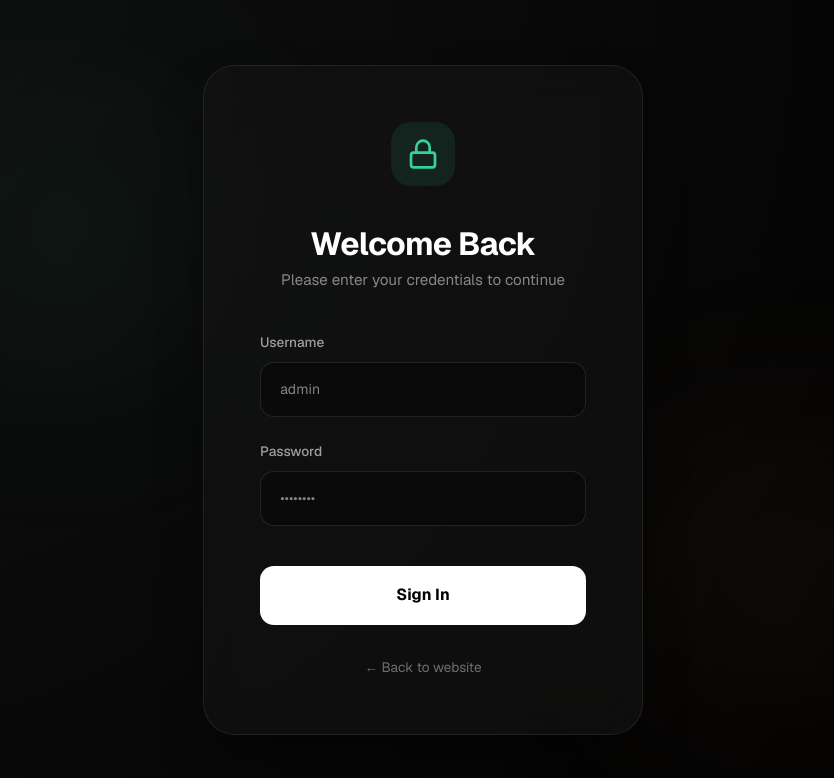
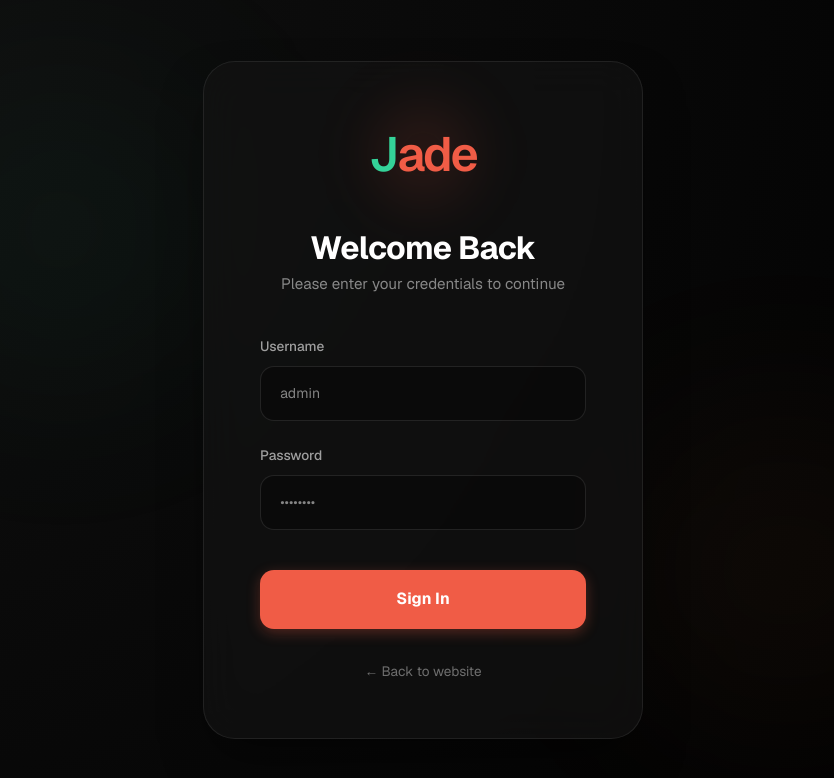
Before and after one commit to omarfaruk16/Jade, a Next.js app in the folder frontend/: page /admin in a window 1280 px wide. Shown: the top 778 px of the page, without its empty margins (217-1051 px from the left). Built offline with nearby package versions, Linux system fonts and the light colour scheme; no server answers.

Commit message:
design: upgrade admin panel login and dashboard panel styles with brand reddish-orange

```diff
--- a/frontend/src/app/admin/dashboard/AdminDashboard.module.css
+++ b/frontend/src/app/admin/dashboard/AdminDashboard.module.css
@@ -28,7 +28,7 @@
 }
 
 .logo span:first-child { color: #34d399; }
-.logo span:last-child { color: #fb923c; }
+.logo span:last-child { color: #F05C46; }
 
 .navGroup {
   display: flex;
@@ -59,9 +59,9 @@
 }
 
 .activeNav {
-  background: rgba(255, 255, 255, 0.1);
+  background: #F05C46;
   color: #fff;
-  box-shadow: 0 4px 12px rgba(0, 0, 0, 0.1);
+  box-shadow: 0 4px 14px rgba(240, 92, 70, 0.3);
 }
 
 .logoutBtn {
--- a/frontend/src/app/admin/page.tsx
+++ b/frontend/src/app/admin/page.tsx
@@ -48,9 +48,10 @@ export default function AdminLogin() {
         border: '1px solid rgba(255, 255, 255, 0.08)',
         boxShadow: '0 25px 50px -12px rgba(0, 0, 0, 0.5)'
       }}>
-        <div style={{ display: 'flex', justifyContent: 'center', marginBottom: '2.5rem' }}>
-          <div style={{ padding: '1rem', background: 'rgba(52, 211, 153, 0.1)', borderRadius: '20px' }}>
-            <Lock size={32} color="#34d399" />
+        <div style={{ display: 'flex', justifyContent: 'center', marginBottom: '2.5rem', position: 'relative' }}>
+          <div style={{ position: 'absolute', top: '50%', left: '50%', transform: 'translate(-50%, -50%)', width: '100px', height: '100px', background: 'rgba(240, 92, 70, 0.12)', filter: 'blur(30px)', borderRadius: '50%' }}></div>
+          <div style={{ fontSize: '3rem', fontWeight: 600, display: 'flex', alignItems: 'center', gap: '0.05rem', letterSpacing: '-0.04em', position: 'relative', zIndex: 1 }}>
+            <span style={{ color: '#34d399' }}>J</span><span style={{ color: '#F05C46' }}>ade</span>
           </div>
         </div>
 
@@ -86,7 +87,38 @@ export default function AdminLogin() {
           />
         </div>
 
-        <button type="submit" style={{ width: '100%', padding: '1.1rem', background: '#fff', color: '#000', border: 'none', borderRadius: '14px', fontWeight: 700, fontSize: '1rem', cursor: 'pointer', transition: 'transform 0.2s' }}>
+        <button
+          type="submit"
+          style={{
+            width: '100%',
+            padding: '1.1rem',
+            background: '#F05C46',
+            color: '#fff',
+            border: 'none',
+            borderRadius: '14px',
+            fontWeight: 700,
+            fontSize: '1rem',
+            cursor: 'pointer',
+            transition: 'all 0.3s cubic-bezier(0.16, 1, 0.3, 1)',
+            boxShadow: '0 4px 14px rgba(240, 92, 70, 0.3)'
+          }}
+          onMouseEnter={e => {
+            e.currentTarget.style.background = '#e04b35';
+            e.currentTarget.style.boxShadow = '0 8px 24px rgba(240, 92, 70, 0.5)';
+            e.currentTarget.style.transform = 'translateY(-2px)';
+          }}
+          onMouseLeave={e => {
+            e.currentTarget.style.background = '#F05C46';
+            e.currentTarget.style.boxShadow = '0 4px 14px rgba(240, 92, 70, 0.3)';
+            e.currentTarget.style.transform = 'translateY(0)';
+          }}
+          onMouseDown={e => {
+            e.currentTarget.style.transform = 'translateY(0) scale(0.98)';
+          }}
+          onMouseUp={e => {
+            e.currentTarget.style.transform = 'translateY(-2px) scale(1)';
+          }}
+        >
           Sign In
         </button>
 
```
